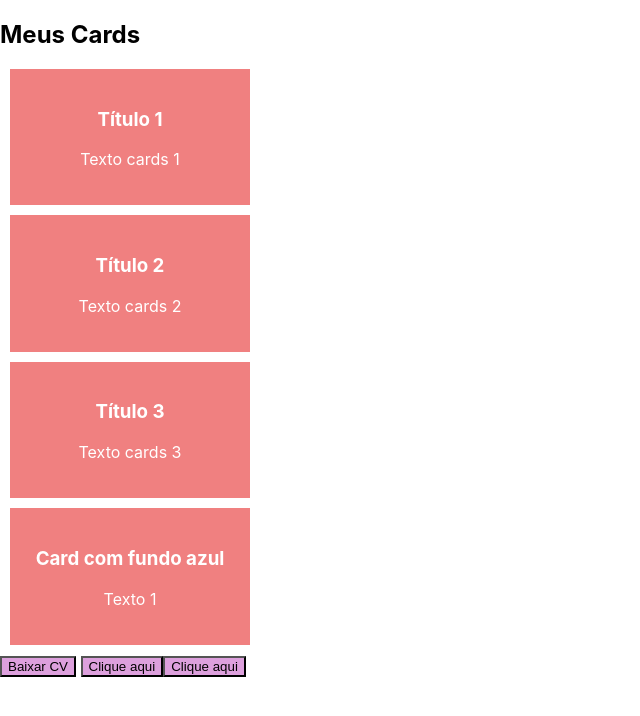
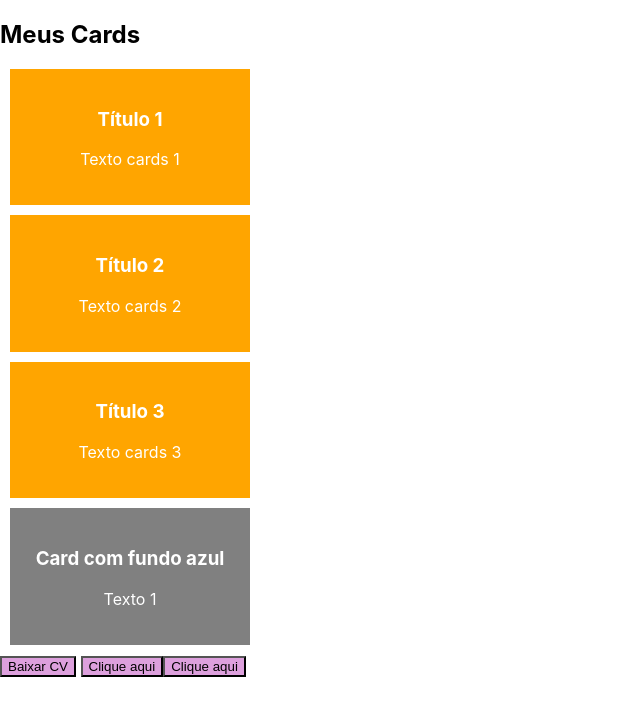
Before and after one commit to Chrysthy/Fullsatck-Course-DevQuest, a React (Create React App) app in the folder 6-base-do-react/04-create-react-app/primeiro-app/: page / in a window 1280 px wide. Shown: the top 716 px of the page, without its empty margins (0-640 px from the left). Built offline with nearby package versions, Linux system fonts and the light colour scheme.

Commit message:
correction eventos

```diff
--- a/6-base-do-react/04-create-react-app/primeiro-app/src/components/card/card.js
+++ b/6-base-do-react/04-create-react-app/primeiro-app/src/components/card/card.js
@@ -1,36 +1,32 @@
 import React from 'react';
 import './card.css';
 
-const Card = (props, color, showCardColor) => {
+/*const Card = (props) => {
     return (
 
-        <div
-            className='card'
-            style={{ backgroundColor: color }}
-            onClick={() => showCardColor(color)}>
+        <div className='card'>
 
-            {props.children}
+        {props.children}
 
         </div>
     )
 }
+*/
 
-/*
-ou
-shorthand
-const Card = (children) => {
+//ou shorthand
+const Card = ({ children, color = "orange", showCardColor }) => {
     return (
-
-        <div className='card'>
-
-        {children}
-
+        <div
+            className="card"
+            style={{ backgroundColor: color }}
+            onClick={() => showCardColor(color)}
+        >
+            {children}
         </div>
-    )
-}
+    );
+};
 
 
-*/
 
 // const Card = (props) => {
 //     return (
```
